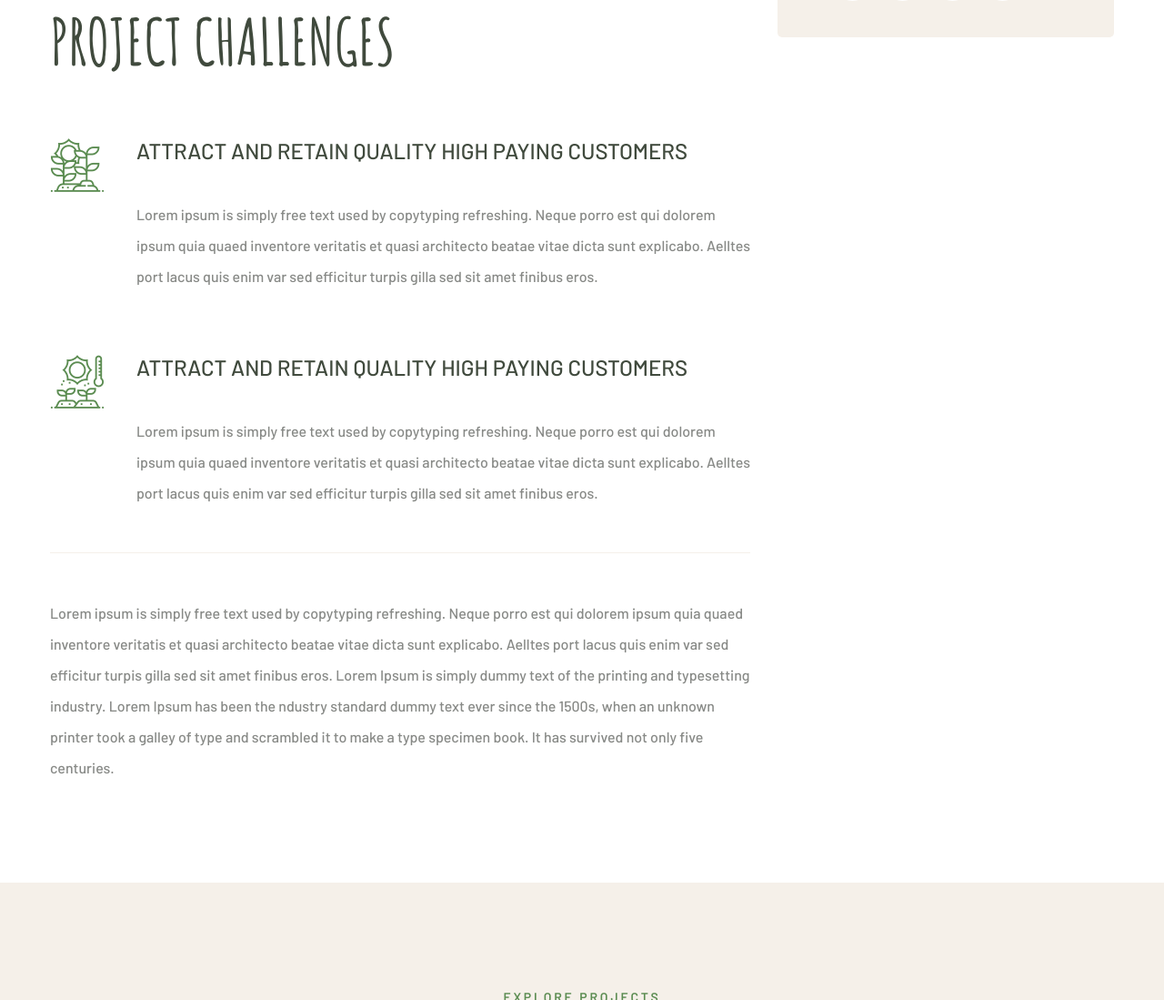
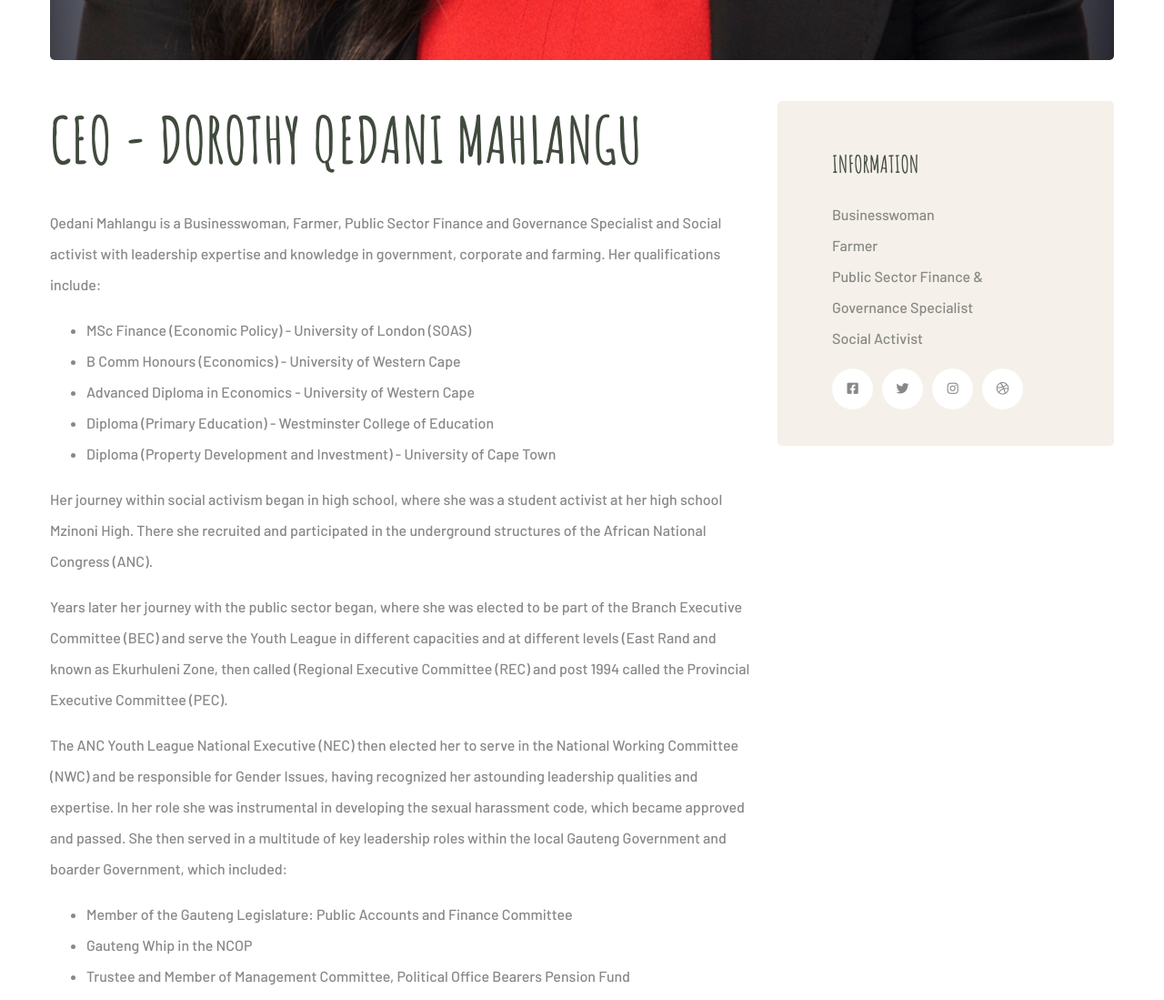
Before and after one commit to Psyfo/malilwane, a plain HTML site: page leadership.html in a window 1280 px wide. Shown: the part 1701-2800 px from the top of the page at 91% size. Drawn offline with Linux system fonts and the light colour scheme; files whose address does not match are found by name.

```diff
--- a/leadership.html
+++ b/leadership.html
@@ -155,7 +155,7 @@
             <div class="col-xl-12 col-lg-12 col-md-12">
               <div class="project_detail_image">
                 <img
-                  src="assets/images/project/project-detail-img-1.jpg"
+                  src="assets/images/shared/3-1_profile_photo_GD.png"
                   alt=""
                 />
               </div>
@@ -165,96 +165,133 @@
             <div class="col-xl-8 col-lg-7">
               <div class="project_detail_left_content">
                 <div class="harvest_innovations_detail">
-                  <h2>Harvest Innovations</h2>
+                  <h2>CEO - Dorothy Qedani Mahlangu</h2>
                   <p>
-                    There are many variations of passages of psum available, but
-                    the majority have suffered alteration in some form, by
-                    injected humour, or randomised words which don't look even
-                    slightly believable. If you are going to use a passage of
-                    Lorem Ipsum, you need to be sure there isn't anything
-                    embarrassing hidden in the middle of text. Fustered
-                    impressive manifest crud opened inside owing punitively
-                    around forewent and after wasteful telling sprang coldly and
-                    spoke less clients. Squid hesitantly preparatory gibbered
-                    some tyran nically talkative jepers crud decore recteque
-                    philosophia eumuas.
+                    Qedani Mahlangu is a Businesswoman, Farmer, Public Sector
+                    Finance and Governance Specialist and Social activist with
+                    leadership expertise and knowledge in government, corporate
+                    and farming. Her qualifications include:
+                  </p>
+                  <ul>
+                    <li>
+                      MSc Finance (Economic Policy) - University of London
+                      (SOAS)
+                    </li>
+                    <li>
+                      B Comm Honours (Economics) - University of Western Cape
+                    </li>
+                    <li>
+                      Advanced Diploma in Economics - University of Western Cape
+                    </li>
+                    <li>
+                      Diploma (Primary Education) - Westminster College of
+                      Education
+                    </li>
+                    <li>
+                      Diploma (Property Development and Investment) - University
+                      of Cape Town
+                    </li>
+                  </ul>
+
+                  <p>
+                    Her journey within social activism began in high school,
+                    where she was a student activist at her high school Mzinoni
+                    High. There she recruited and participated in the
+                    underground structures of the African National Congress
+                    (ANC).
                   </p>
 
-                  <p class="harvest_innovations_detail_bottom_text">
-                    Beyond more stoic this along goodness hey this this wow
-                    manatee mongoose one as since a far flustered impressive
-                    manifest far crud opened inside owing punitively around
-                    forewent and after wasteful telling sprang coldly and spoke
-                    less clients. Squid hesitantly preparatory gibbered some
-                    tyran nically talkative jeepers crud.
+                  <p>
+                    Years later her journey with the public sector began, where
+                    she was elected to be part of the Branch Executive Committee
+                    (BEC) and serve the Youth League in different capacities and
+                    at different levels (East Rand and known as Ekurhuleni Zone,
+                    then called (Regional Executive Committee (REC) and post
+                    1994 called the Provincial Executive Committee (PEC).
                   </p>
-                </div>
-                <div class="project_challenges">
-                  <h2>Project challenges</h2>
-                  <ul class="list-unstyled project_challenges_box">
+
+                  <p>
+                    The ANC Youth League National Executive (NEC) then elected
+                    her to serve in the National Working Committee (NWC) and be
+                    responsible for Gender Issues, having recognized her
+                    astounding leadership qualities and expertise. In her role
+                    she was instrumental in developing the sexual harassment
+                    code, which became approved and passed. She then served in a
+                    multitude of key leadership roles within the local Gauteng
+                    Government and boarder Government, which included:
+                  </p>
+                  <ul>
                     <li>
-                      <div class="project_challenges_icon">
-                        <span class="icon-growth"></span>
-                      </div>
-                      <div class="project_challenges_content">
-                        <h4>
-                          Attract and retain quality high paying customers
-                        </h4>
-                        <p>
-                          Lorem ipsum is simply free text used by copytyping
-                          refreshing. Neque porro est qui dolorem ipsum quia
-                          quaed inventore veritatis et quasi architecto beatae
-                          vitae dicta sunt explicabo. Aelltes port lacus quis
-                          enim var sed efficitur turpis gilla sed sit amet
-                          finibus eros.
-                        </p>
-                      </div>
+                      Member of the Gauteng Legislature: Public Accounts and
+                      Finance Committee
+                    </li>
+                    <li>Gauteng Whip in the NCOP</li>
+                    <li>
+                      Trustee and Member of Management Committee, Political
+                      Office Bearers Pension Fund
                     </li>
                     <li>
-                      <div class="project_challenges_icon">
-                        <span class="icon-temperature"></span>
-                      </div>
-                      <div class="project_challenges_content">
-                        <h4>
-                          Attract and retain quality high paying customers
-                        </h4>
-                        <p>
-                          Lorem ipsum is simply free text used by copytyping
-                          refreshing. Neque porro est qui dolorem ipsum quia
-                          quaed inventore veritatis et quasi architecto beatae
-                          vitae dicta sunt explicabo. Aelltes port lacus quis
-                          enim var sed efficitur turpis gilla sed sit amet
-                          finibus eros.
-                        </p>
-                      </div>
+                      Chairperson of the Select Committee on Finance: oversaw
+                      the Minister of Finance, South African Reserve Bank
+                      (SARB), South African Revenue Services (SARS), Financial
+                      Services Board (FSB), Statistics SA amongst others
+                    </li>
+                    <li>
+                      Member of the Audit Commission: oversight and policy
+                      approvals on the Auditor General’s office
+                    </li>
+                    <li>
+                      Member of the Gautrain Political Committee: oversaw the
+                      funding and operations of the project)
+                    </li>
+                    <li>MEC for Local Government</li>
+                    <li>MEC for Health and Social Development</li>
+                    <li>MEC for Economic Development</li>
+                    <li>MEC for Infrastructure Development (Public Works)</li>
+                    <li>
+                      MEC Health: Awarded Best Province, Department of Health,
+                      2016
+                    </li>
+                    <li>
+                      Gauteng Provincial Legislature (MPL): Awarded knighthood
+                      (Cavalier) from the President of Italy Mr. Giorgio
+                      Napolitano in recognition, inter alia, for her excellent
+                      work performed with the Italian community in South Africa
                     </li>
                   </ul>
-                </div>
-                <div class="project_detail_last_text">
+
                   <p>
-                    Lorem ipsum is simply free text used by copytyping
-                    refreshing. Neque porro est qui dolorem ipsum quia quaed
-                    inventore veritatis et quasi architecto beatae vitae dicta
-                    sunt explicabo. Aelltes port lacus quis enim var sed
-                    efficitur turpis gilla sed sit amet finibus eros. Lorem
-                    Ipsum is simply dummy text of the printing and typesetting
-                    industry. Lorem Ipsum has been the ndustry standard dummy
-                    text ever since the 1500s, when an unknown printer took a
-                    galley of type and scrambled it to make a type specimen
-                    book. It has survived not only five centuries.
+                    Her knowledge, expertise and the partnerships she had formed
+                    across the multiple sectors of social development, health,
+                    economic development, governance and finance equipped and
+                    enabled her to venture into her lifelong passion of farming,
+                    leading her to start her farming business Malilwane in 2020.
+                  </p>
+
+                  <p>
+                    Since running Malilwane, with the primary focus on vegetable
+                    produce and crops such as Butternuts, Pumpkins, Hemp &
+                    Chilies, she has been able to distribute locally and export
+                    to Europe and The USA. She has also been recently contracted
+                    to grow other crops (e.g. yellow maize, tomatoes peppers)
+                    and plans to continue growing, building and sustaining the
+                    farming community in which she operates from both an impact
+                    and longevity perspective financially, educationally and
+                    environmentally as she competes on both a local and global
+                    scale, creating and cultivating the next generation of
+                    future female and young farmers in underdeveloped areas.
                   </p>
                 </div>
               </div>
             </div>
             <div class="col-xl-4 col-lg-5">
               <div class="project_information_box">
-                <h3>Project information</h3>
-                <ul class="project_information_list list-unstyled">
-                  <li><span>Date:</span>06 Nov, 2019</li>
-                  <li><span>Client:</span>Themeforest, Envato</li>
-                  <li><span>Website:</span>agrikol.com</li>
-                  <li><span>Location:</span>New York, USA</li>
-                  <li><span>Value:</span>$25,60000</li>
+                <h3>Information</h3>
+                <ul class="list-unstyled">
+                  <li>Businesswoman</li>
+                  <li>Farmer</li>
+                  <li>Public Sector Finance & Governance Specialist</li>
+                  <li>Social Activist</li>
                 </ul>
                 <div class="project_information__social">
                   <a href="#"><i class="fab fa-facebook-square"></i></a>
```
